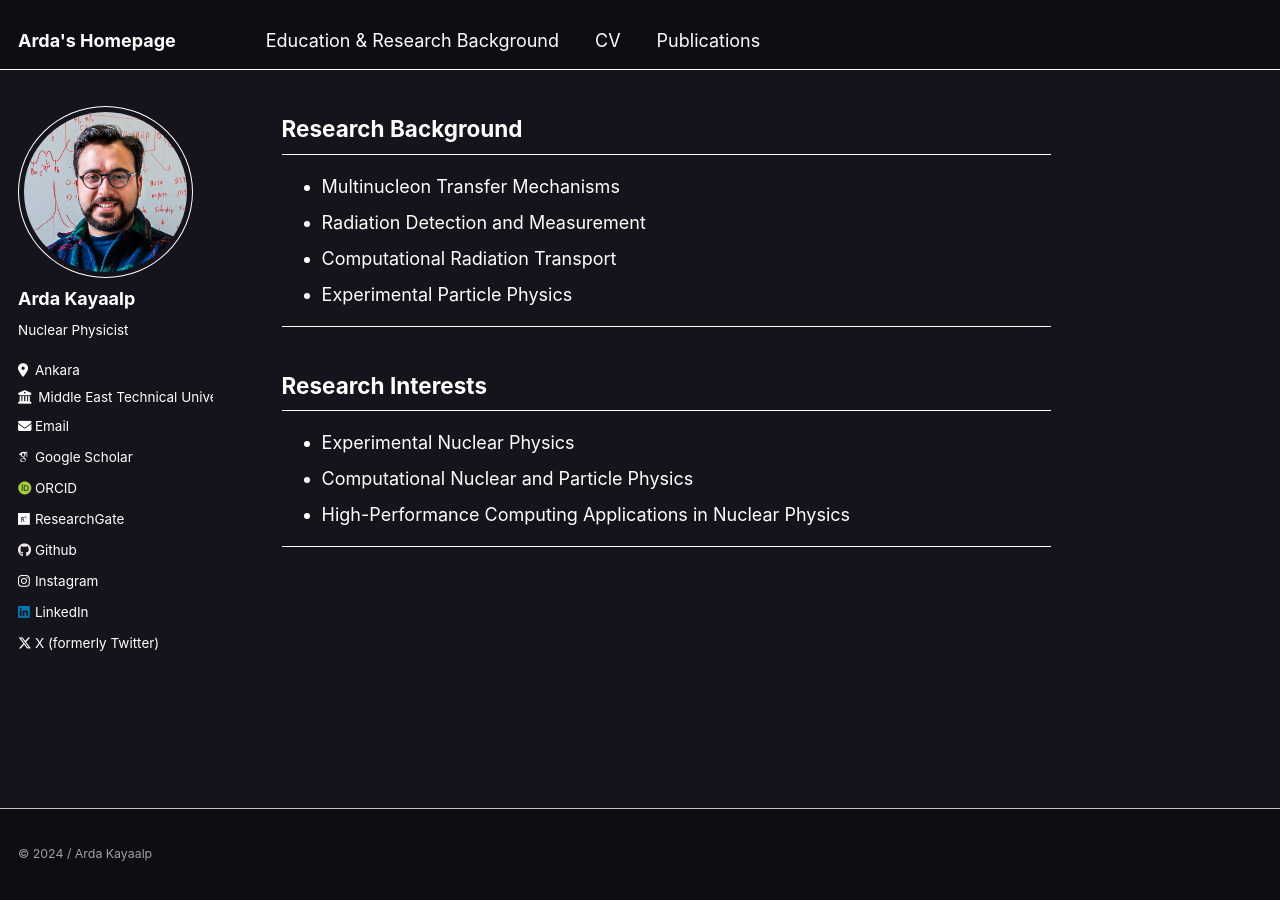
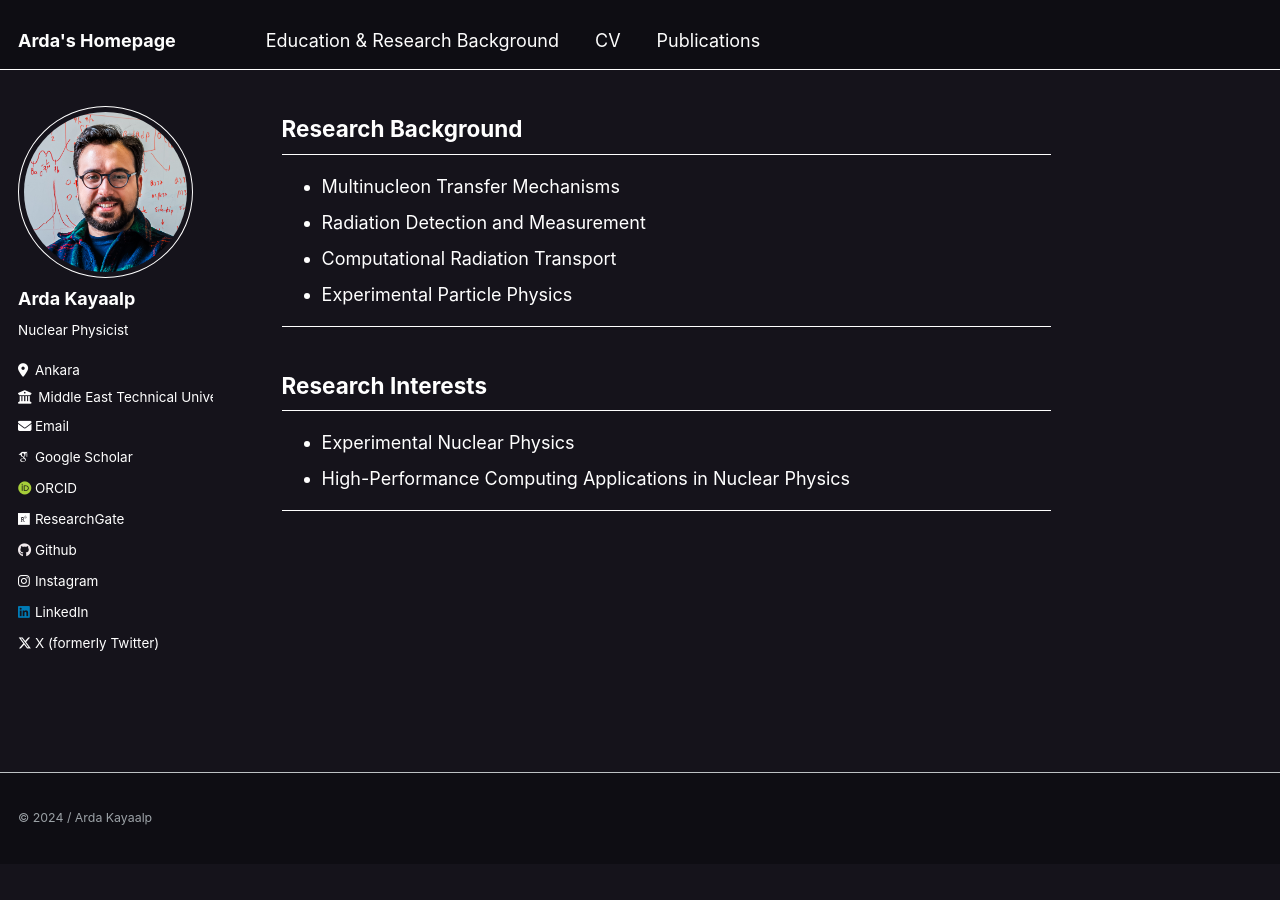
Before and after one commit to ardakayaalp/ardakayaalp.github.io, a Jekyll site: the page built from background.md, in a window 1280 px wide and 900 px high, scrolled down 1975 px. Built offline with Jekyll 4.4.1, drawn with Linux system fonts in a browser that asks for light colours; some web fonts are replaced; after the commit the page ends 2839 px from its top, so only the background shows below that.

Commit message:
Update background.md

```diff
--- a/background.md
+++ b/background.md
@@ -79,7 +79,6 @@ Dec. 2018 – Jan. 2020, Ankara, Turkey
 ## Research Interests
 
 - Experimental Nuclear Physics
-- Computational Nuclear and Particle Physics
 - High-Performance Computing Applications in Nuclear Physics
 
 ---
```
